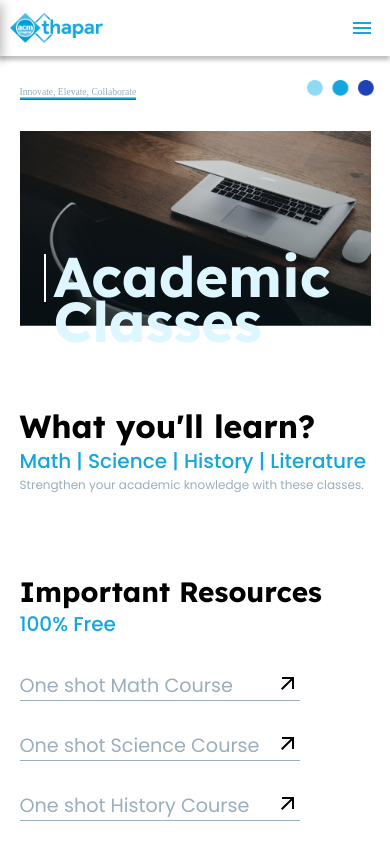
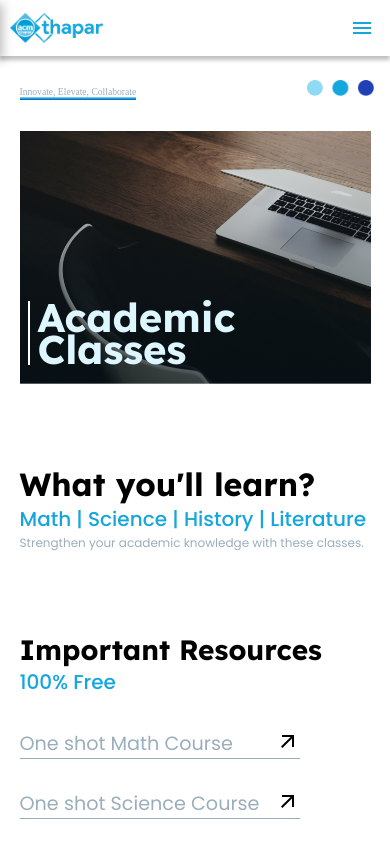
Before and after one commit to ACM-Thapar/ACM-Website, a React (Vite) app: page /bootcamps/academic-classes in a window 390 px wide. Shown: the top 844 px of the page. Built offline with nearby package versions, Linux system fonts and the light colour scheme.

Commit message:
fix position and size of header text

```diff
--- a/src/Pages/Bootcamps/BootcampComp/BootcampComp.module.css
+++ b/src/Pages/Bootcamps/BootcampComp/BootcampComp.module.css
@@ -6,6 +6,7 @@
     display: flex;
     /* gap: 5rem; */
     align-items: flex-end;
+    position: relative; /* Ensure positioning context for overlay */
 }
 
 .main{
@@ -25,14 +26,21 @@
     font-size: clamp(3.5rem,10vw,8rem);
     color: var(--HighlightLogo, #DDF6FF);
     line-height: 0.8;
-    /* margin-left: 5rem; */
+    margin: 0;
+    display: block;
 }
 .overlay{
     border-left: 2px solid rgb(255, 255, 255);
     margin-left: clamp(1.5rem,3vw,2rem);
-    height: clamp(3rem,7vw,7rem);
-    margin-bottom: 1.5rem;
     padding-left: clamp(0.5rem , 1.5vw,1rem);
+    display: flex;
+    flex-direction: column;
+    align-items: flex-start;
+    position: absolute;
+    left: 0;
+    bottom: clamp(2rem, 3vw, 4rem);
+    width: auto;
+    height: auto;
 }
 
 .innerbody>h1{
@@ -93,3 +101,25 @@
         grid-template-columns: repeat(1, 1fr);
     }
 }
+
+@media screen and (max-width: 768px) {
+    .header {
+        height: clamp(30vh, 60vw, 50vh);
+    }
+
+    .overlay {
+        margin-left: 0.5rem;
+        bottom: 1.2rem;
+        height: auto;
+    }
+
+    .overlay > h1 {
+        font-size: clamp(2.5rem, 10vw, 5rem);
+    }
+}
+
+@media screen and (max-width: 375px) {
+    .overlay > h1 {
+        font-size: clamp(2.3rem, 7vw, 4rem);
+    }
+}
```
